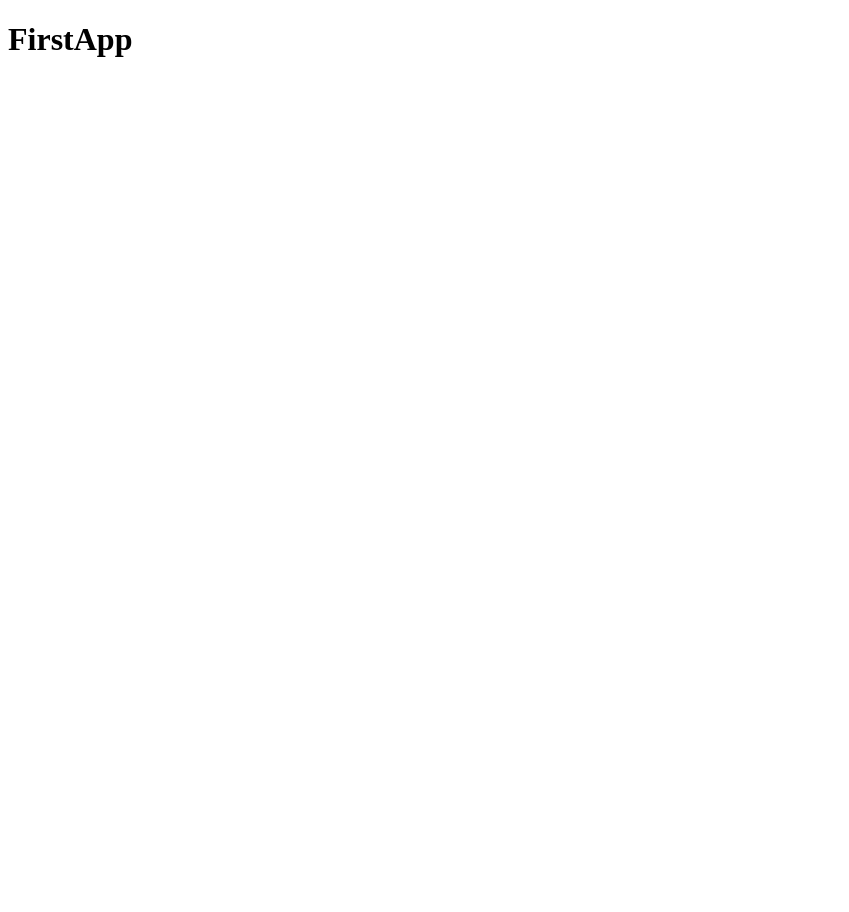
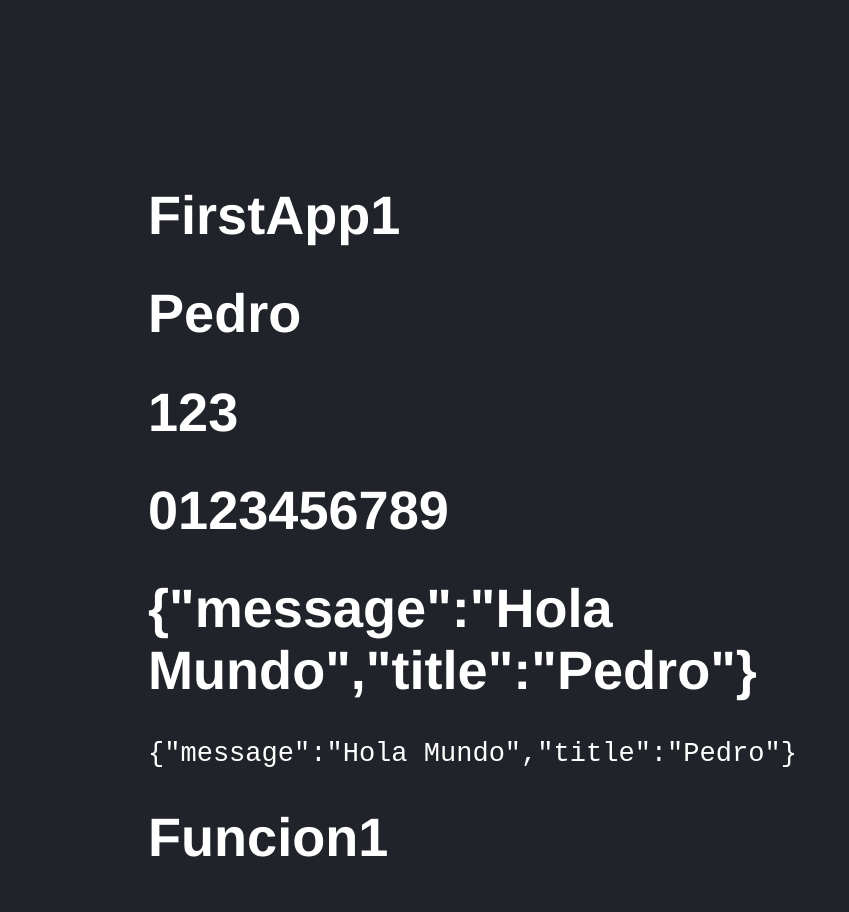
Before and after one commit to araujopedrop/CursoReact, a React (Vite) app in the folder 03-counter-app-vite/: page / in a window 1280 px wide. Shown: the top 912 px of the page, without its empty margins (0-849 px from the left). Before the commit the page ends 800 px from the top, so only its background shows below. Built offline with nearby package versions, Linux system fonts and the light colour scheme.

Commit message:
Unidad 45

```diff
--- a/03-counter-app-vite/src/FirstApp.jsx
+++ b/03-counter-app-vite/src/FirstApp.jsx
@@ -1,7 +1,100 @@
+// ******************** Uso de Fragments para devolver mas de un objeto html ********************
+
+
+//Esto no funciona
+/*
 export const FirstApp = () => {
   return (
-    <h1>
-        FirstApp
-    </h1>
+    <h1>FirstApp</h1>
+    <h1>FirstApp1</h1>
   )
 }
+*/
+
+// Esto funciona usando un div
+/*
+export const FirstApp = () => {
+  return (
+    <div>
+      <h1>FirstApp</h1>
+      <h1>FirstApp1</h1>
+    </div>
+  )
+}
+*/
+
+
+// Esto funciona con Fragments con un import
+/*
+import { Fragment } from 'react'
+export const FirstApp = () => {
+  return (
+    <Fragment>
+      <h1>FirstApp</h1>
+      <h1>FirstApp1</h1>
+    </Fragment>
+  )
+}
+*/
+
+// Esto funciona con Fragments sin import
+/*
+export const FirstApp = () => {
+  return (
+    <>
+      <h1>FirstApp</h1>
+      <h1>FirstApp1</h1>
+    </>
+  )
+}
+*/
+
+
+
+// ******************** Impresion de variables en el HTML ********************
+
+// si no se cambia el valor, ni tiene relacion con algun Hook, conviene sacar las variables fuera del functional component
+// Una ventaja es que REACT no reprocesa todo lo que este fuera de FC
+
+// String
+const newMessage = 'Pedro';
+
+// Number
+const newMessage2 = 123;
+
+// List
+// Cada elemento de la lista va a ser un elemento html por separado
+const newMessage3 = [0,1,2,3,4,5,6,7,8,9];
+
+// Dict/Objeto
+const newMessage4 = {
+  message: 'Hola Mundo',
+  title: 'Pedro'
+};
+
+// Functions
+const func1 = () => {
+  return 'Funcion1';
+}
+
+
+export const FirstApp = () => {
+
+  // Functions
+  const func2 = () => {
+    return 'Funcion2';
+  }
+
+  return (
+    <>
+      <h1>FirstApp1</h1>
+      <h1>{newMessage}</h1>
+      <h1>{newMessage2}</h1>
+      <h1>{newMessage3}</h1>
+      <h1>{JSON.stringify(newMessage4)}</h1>
+      <code>{JSON.stringify(newMessage4)}</code>
+      <h1>{func1()}</h1>
+      <h1>{func2()}</h1>
+    </>
+  )
+}
--- a/03-counter-app-vite/src/main.jsx
+++ b/03-counter-app-vite/src/main.jsx
@@ -2,6 +2,8 @@ import React from 'react'
 import ReactDOM from 'react-dom/client'
 import HelloWorldApp from './HelloWorldApp'
 import {FirstApp} from './FirstApp';
+
+import './styles.css'
 
 ReactDOM.createRoot(document.getElementById('root')).render(
     <React.StrictMode>
--- /dev/null
+++ b/03-counter-app-vite/src/styles.css
@@ -0,0 +1,7 @@
+html, body {
+    background-color: #21232A;
+    color: white;
+    font-family: Helvetica, Arial, sans-serif;
+    font-size: 1.3rem;
+    padding: 70px;
+}
```
